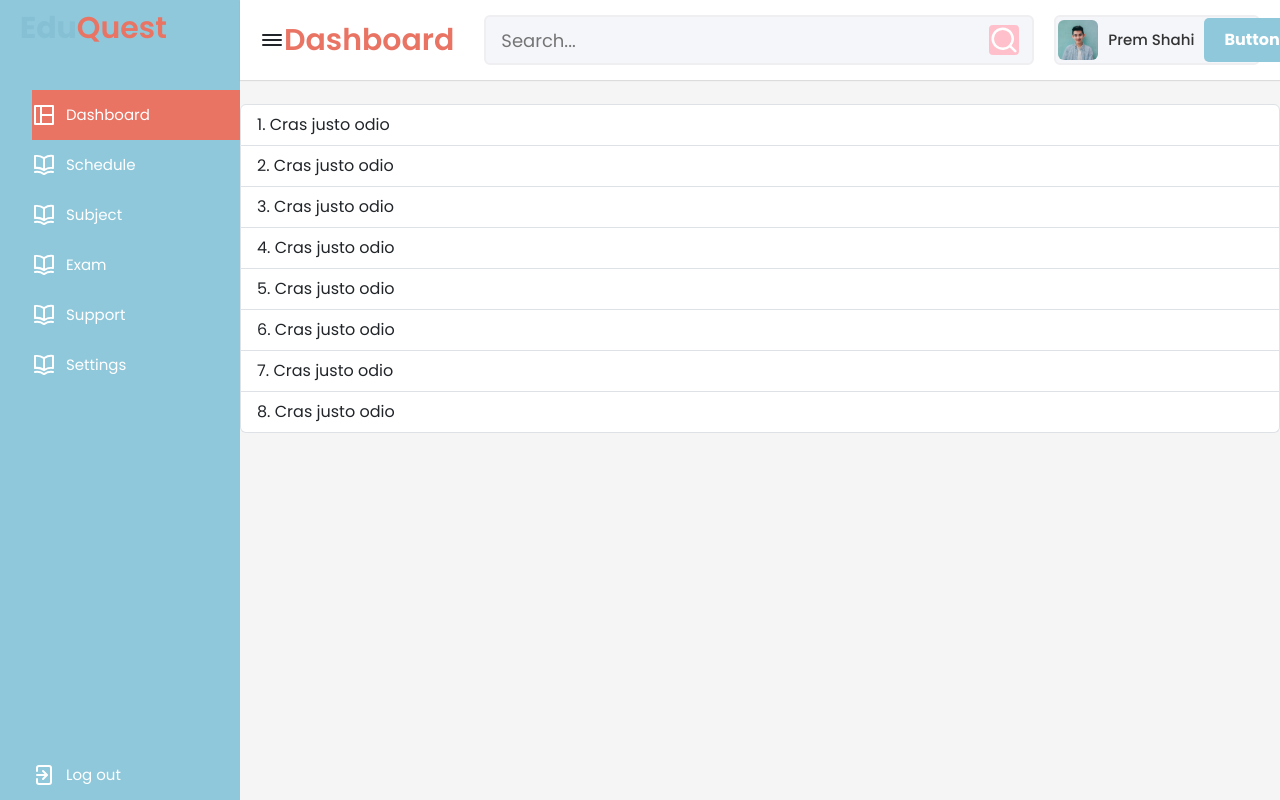
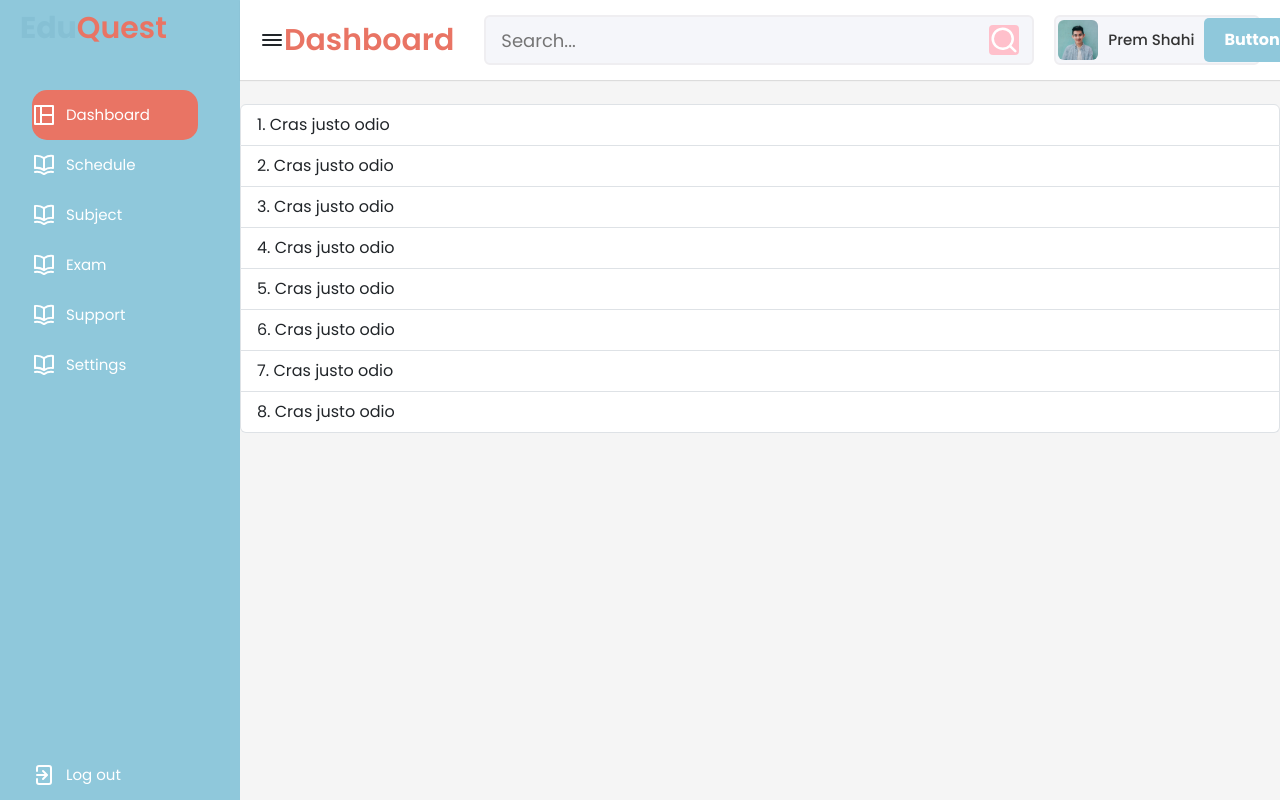
Before and after one commit to zinando/EduQuest, a React (Vite) app in the folder Frontend/: page /exam in a window 1280 px wide. Built offline with nearby package versions, Linux system fonts and the light colour scheme.

Commit message:
Update SideBar.css

```diff
--- a/Frontend/src/layout/Sidebar/SideBar.css
+++ b/Frontend/src/layout/Sidebar/SideBar.css
@@ -53,7 +53,7 @@
 
 .sidebar .nav-links li a {
   height: 100%;
-  width: 100%;
+  width: 80%;
   display: flex;
   align-items: center;
   text-decoration: none;
@@ -63,11 +63,13 @@
 .sidebar .nav-links li a.active {
   background: #E97464;
   color: #E97464;
+  border-radius: 15px;
 }
 
 .sidebar .nav-links li a:hover {
   background: #E97464;
   color: #E97464;
+  border-radius: 15px;
 }
 
 .sidebar .nav-links li i {
```
